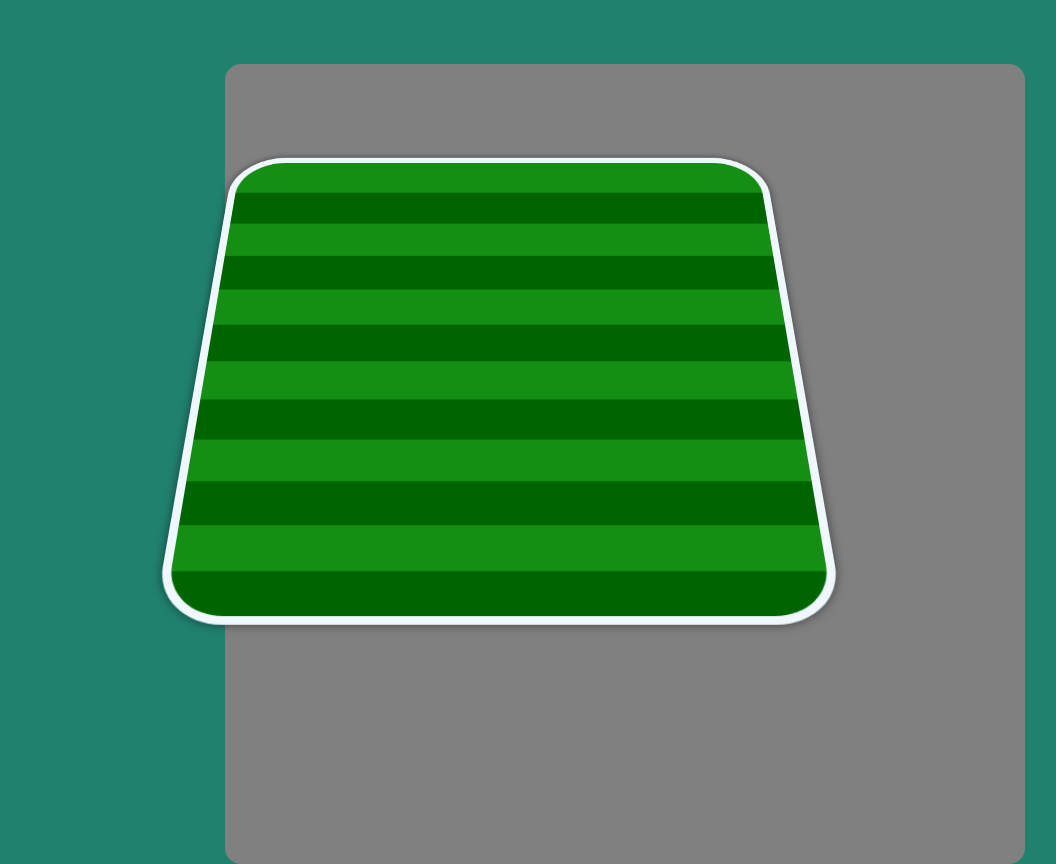
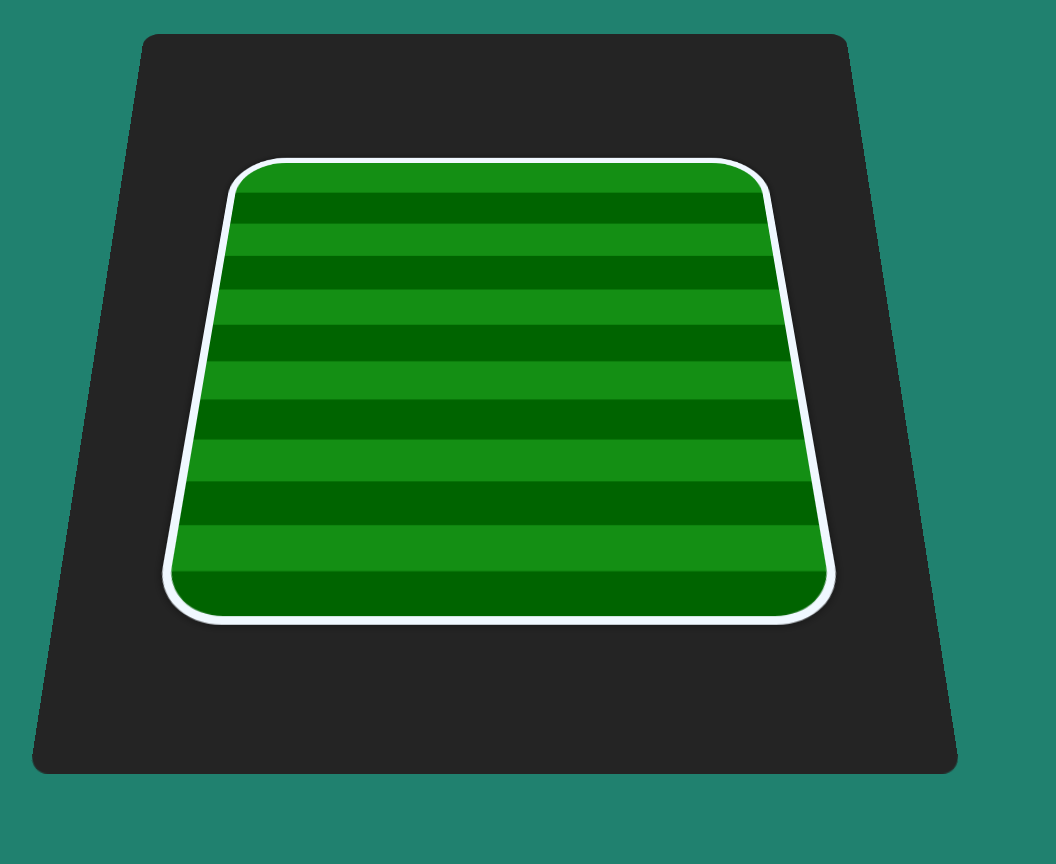
Before and after one commit to deividvaz1/soccer-formation, a plain HTML site: page index.html in a window 1280 px wide. Shown: the whole page, without its empty margins (141-1197 px from the left). After the commit the page ends 800 px from the top, so only its background shows below. Drawn offline with Linux system fonts and the light colour scheme.

Commit message:
estilizei o elemento central para ficar de acordo com o principal

```diff
--- a/style.css
+++ b/style.css
@@ -9,12 +9,13 @@ body {
 }
 
 .central {
-  background-color: gray;
+  background-color: #242424;
   height: 800px;
   width: 800px;
   position: absolute;
-  left: 28.6%;
-  top: 8%;
+  transform: translate(-50%, -50%) perspective(1200px) rotateX(25deg);
+  left: 49.7%;
+  top: 44%;
   border-radius: 2%;
 }
 
```
